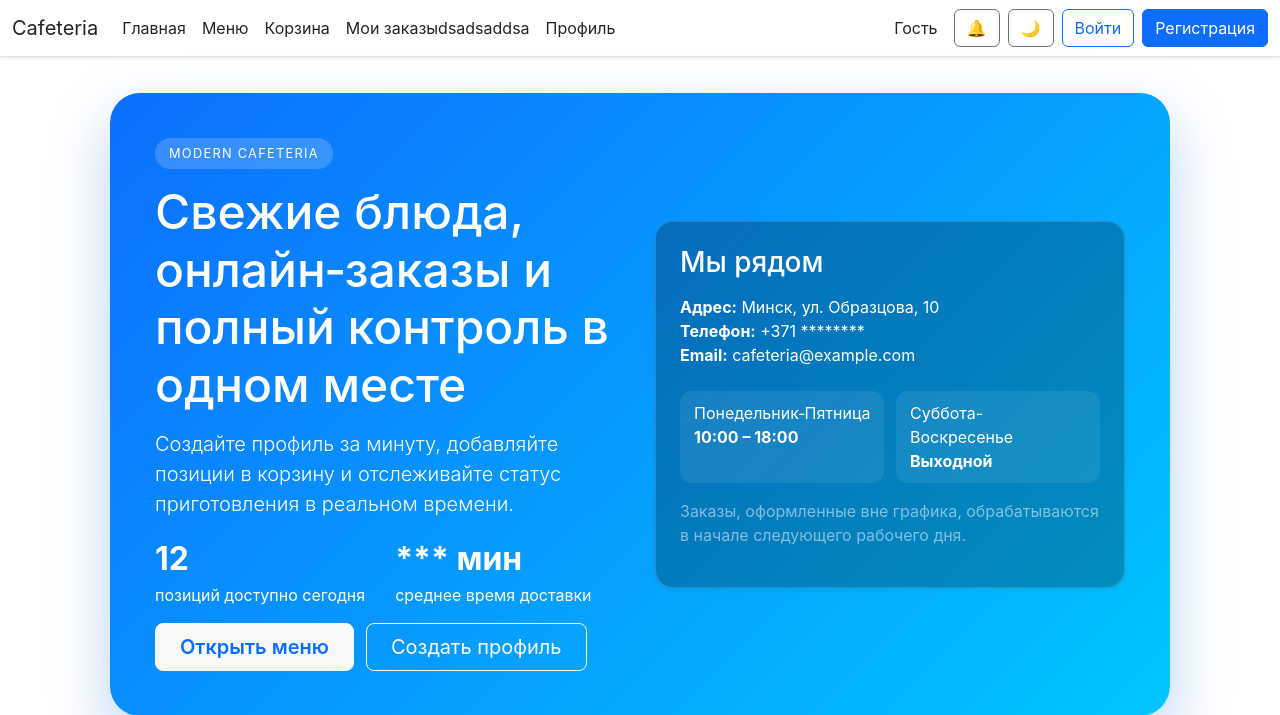
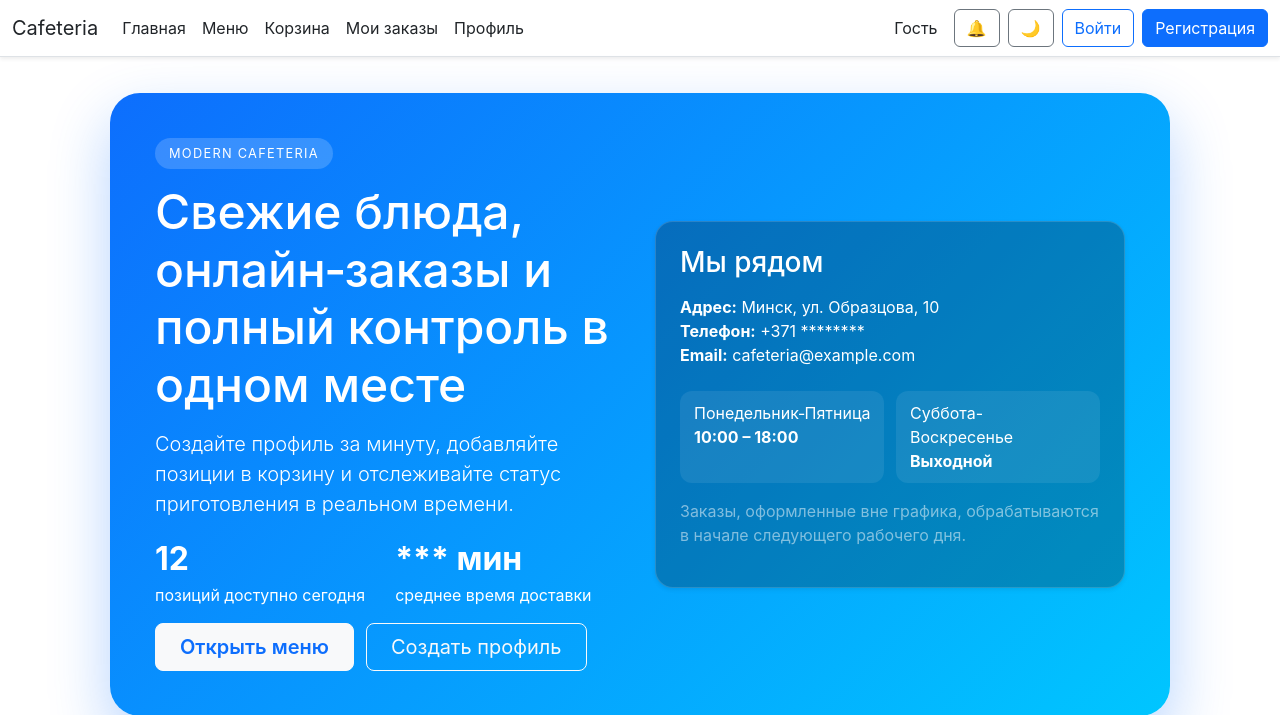
Before and after one commit to avoidpeople/cafeteria, a PHP site: page / in a window 1280 px wide. Shown: the top 715 px of the page. Run offline with PHP 8.4, Linux system fonts and the light colour scheme; data comes from the database, SQL or seed files in the repository; data that the repository does not hold is empty.

Commit message:
Initial commit

```diff
--- a/resources/views/partials/header.php
+++ b/resources/views/partials/header.php
@@ -27,7 +27,7 @@ if (!empty($_SESSION['cart']) && is_array($_SESSION['cart'])) {
             </a>
         </li>
         <li class="nav-item">
-            <a class="nav-link" href="/orders">Мои заказыdsadsaddsa</a>
+            <a class="nav-link" href="/orders">Мои заказы</a>
         </li>
         <li class="nav-item">
             <a class="nav-link" href="/profile">Профиль</a>
```
